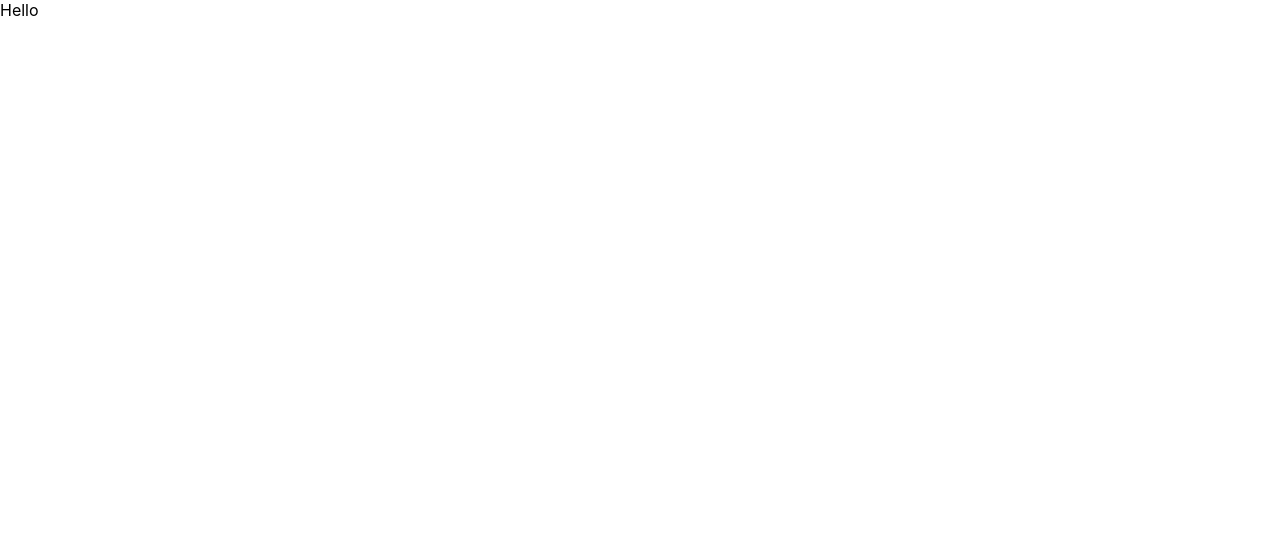
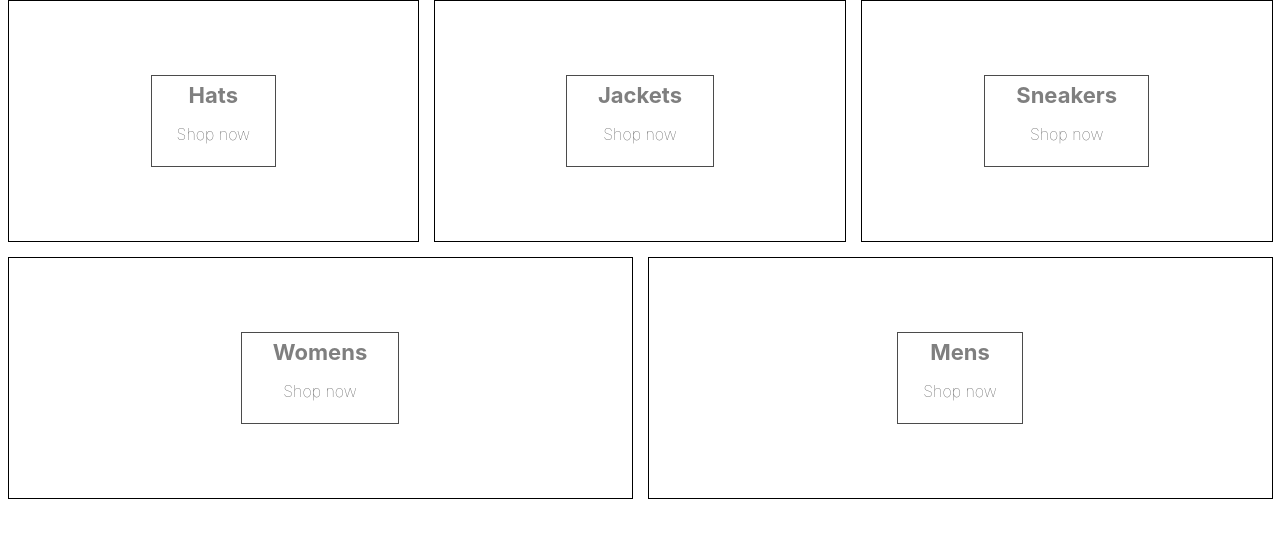
Before and after one commit to yuliademidok/shop-react, a React (Create React App) app: page / in a window 1280 px wide. Shown: the top 538 px of the page. Built offline with nearby package versions, Linux system fonts and the light colour scheme.

Commit message:
categories list added

```diff
--- a/package.json
+++ b/package.json
@@ -9,6 +9,7 @@
     "react": "^18.1.0",
     "react-dom": "^18.1.0",
     "react-scripts": "5.0.1",
+    "sass": "^1.51.0",
     "web-vitals": "^2.1.4"
   },
   "scripts": {
--- a/src/App.js
+++ b/src/App.js
@@ -1,6 +1,42 @@
+import './categories.styles.scss'
+
 function App() {
+  const categories = [
+    {
+      id: 1,
+      title: 'Hats'
+    },
+    {
+      id: 2,
+      title: 'Jackets'
+    },
+    {
+      id: 3,
+      title: 'Sneakers'
+    },
+    {
+      id: 4,
+      title: 'Womens'
+    },
+    {
+      id: 5,
+      title: 'Mens'
+    }
+  ]
+
   return (
-    <div>Hello</div>
+    <div className="categories-container">
+      {categories.map(({id, title}) => (
+        <div className="category-container" key={id}>
+          <div className="background-image" />
+          <div className="category-body-container">
+            <h2>{title}</h2>
+            <p>Shop now</p>
+          </div>
+        </div>
+      )
+      )}
+    </div>
   );
 }
 
--- /dev/null
+++ b/src/categories.styles.scss
@@ -0,0 +1,75 @@
+.categories-container {
+  width: 100%;
+  display: flex;
+  flex-wrap: wrap;
+  justify-content: space-between;
+}
+
+.category-container {
+  min-width: 30%;
+  height: 240px;
+  flex: 1 1 auto;
+  display: flex;
+  align-items: center;
+  justify-content: center;
+  border: 1px solid black;
+  margin: 0 7.5px 15px;
+  overflow: hidden;
+
+  &:hover {
+    cursor: pointer;
+
+    & .background-image {
+      transform: scale(1.1);
+      transition: transform 6s cubic-bezier(0.25, 0.45, 0.45, 0.95);
+    }
+
+    & .category-body-container {
+      opacity: 0.9;
+    }
+  }
+
+  &.large {
+    height: 380px;
+  }
+
+  &:first-child {
+    margin-right: 7.5px;
+  }
+
+  &:last-child {
+    margin-left: 7.5px;
+  }
+
+  .background-image {
+    width: 100%;
+    height: 100%;
+    background-size: cover;
+    background-position: center;
+  }
+
+  .category-body-container {
+    height: 90px;
+    padding: 0 25px;
+    display: flex;
+    flex-direction: column;
+    align-items: center;
+    justify-content: center;
+    border: 1px solid black;
+    background-color: white;
+    opacity: 0.7;
+    position: absolute;
+
+    h2 {
+      font-weight: bold;
+      margin: 0 6px 0;
+      font-size: 22px;
+      color: #4a4a4a;
+    }
+
+    p {
+      font-weight: lighter;
+      font-size: 16px;
+    }
+  }
+}
```
Also changed, not shown: 1 other file (tests, documents, lock files or other folders).
